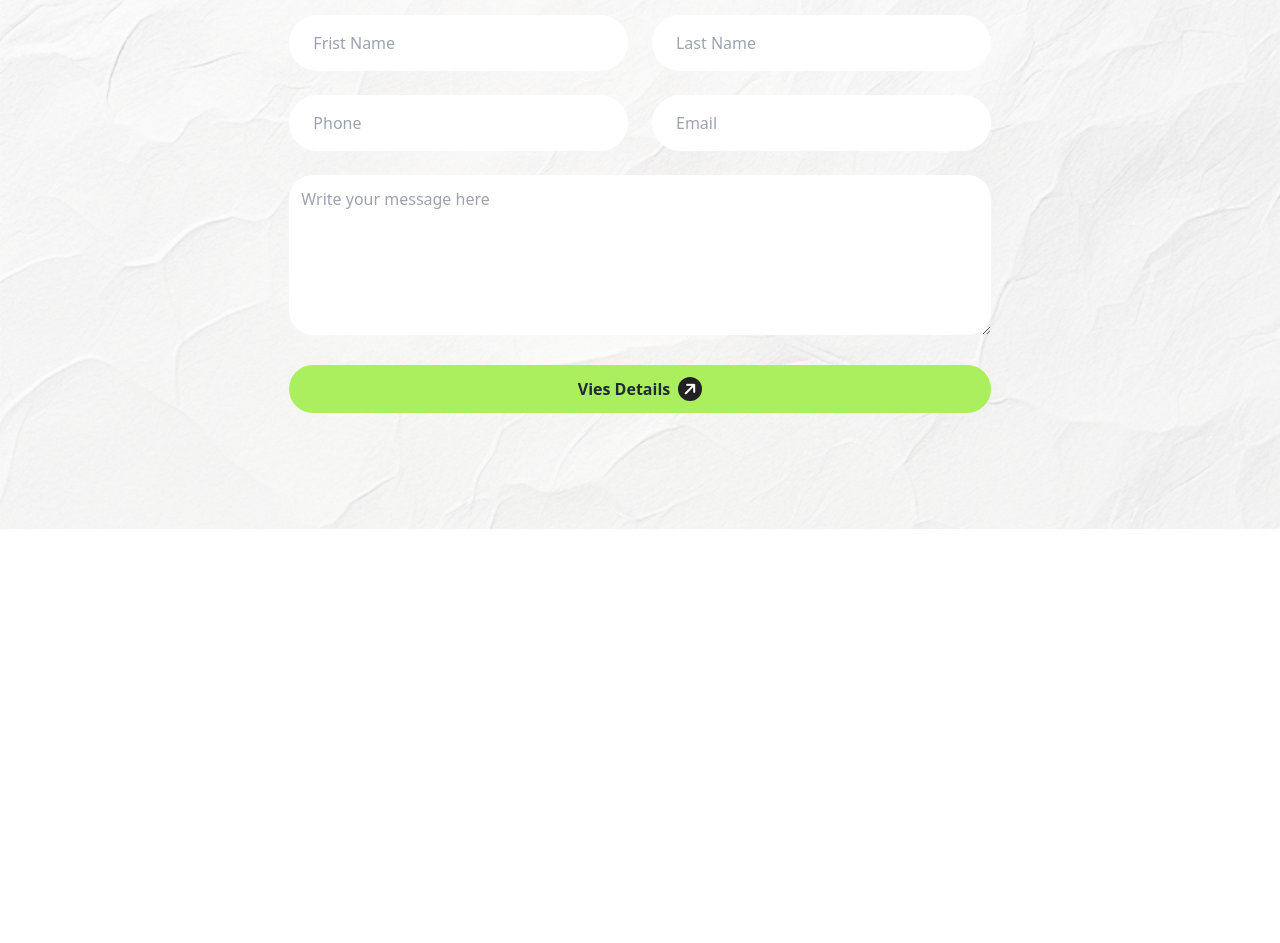
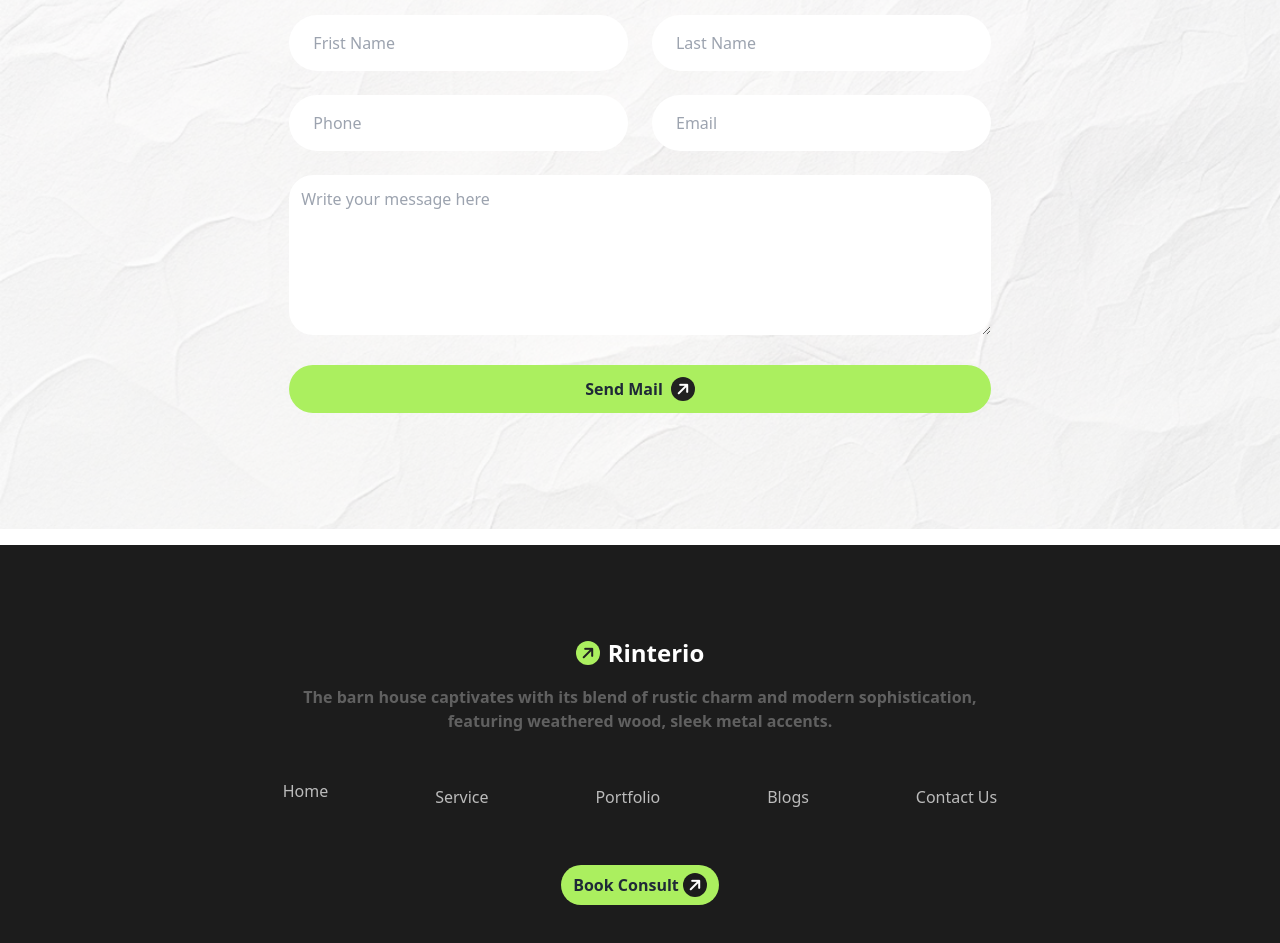
Before and after one commit to nabinjahid/rinterio-assignment-3, a plain HTML site: page index.html in a window 1280 px wide. Shown: the part 4355-5298 px from the top of the page. Before the commit the page ends 4884 px from the top, so only its background shows below. Drawn offline with nearby package versions, Linux system fonts and the light colour scheme.

Commit message:
main requrement complete

```diff
--- a/index.html
+++ b/index.html
@@ -476,13 +476,14 @@
                         </div>
 
                         <div class="w-full md:col-span-2">
-                            <textarea class="w-full h-40 p-3 rounded-3xl" name="" id="" placeholder="Write your message here"></textarea>
+                            <textarea class="w-full h-40 p-3 rounded-3xl" name="" id=""
+                                placeholder="Write your message here"></textarea>
                         </div>
 
                         <div class="w-full h-14 md:col-span-2">
                             <button
                                 class="w-full bg-primary py-3 px-4 rounded-3xl flex justify-center space-x-2 font-bold">
-                                <p>Vies Details</p>
+                                <p>Send Mail</p>
                                 <p class="w-6 h-6 bg-secondary rounded-full"><i
                                         class="fa-solid fa-arrow-right -rotate-45 text-white "></i></p>
                             </button>
@@ -493,8 +494,36 @@
             </div>
         </section>
     </main>
-    <footer>
+    <footer class="bg-[#1C1C1C] p-6 md:py-10 mt-4">
+        <div class="flex flex-col items-center space-y-4 w-full md:w-9/12 mx-auto my-10">
+            <div class="">
+                <button
+                    class="w-full md:w-auto mt-3 rounded-3xl flex md:justify-center md:items-center space-x-2 font-bold">
+                    <p class="w-6 h-6 bg-primary rounded-full">
+                        <i class="fa-solid fa-arrow-right -rotate-45 text-secondary "></i>
+                    </p>
+                    <p class="text-xl md:text-2xl text-white">Rinterio</p>
 
+                </button>
+            </div>
+
+            <p class="text-white text-opacity-30 font-semibold md:w-9/12 p-1 md:p-0 text-center">The barn house captivates with its blend of rustic charm and modern sophistication, featuring weathered wood, sleek metal accents.</p>
+
+        </div>
+        <div class="text-white text-opacity-70 flex flex-col md:flex-row items-center space-y-3 justify-around w-8/12 mx-auto">
+            <p><a href="">Home</a></p>
+            <p><a href="">Service</a></p>
+            <p><a href="">Portfolio</a></p>
+            <p><a href="">Blogs</a></p>
+            <p><a href="">Contact Us</a></p>
+        </div>
+        <div class="flex justify-center mt-10 p-4">
+                <button class="w-full md:w-auto bg-primary py-2 px-3 rounded-3xl flex justify-center space-x-1 font-bold">
+                    <p>Book Consult</p>
+                    <p class="w-6 h-6 bg-[#1C1C1C] rounded-full"><i
+                            class="fa-solid fa-arrow-right -rotate-45 text-white"></i></p>
+                </button>
+        </div>
     </footer>
 
 </body>
```
